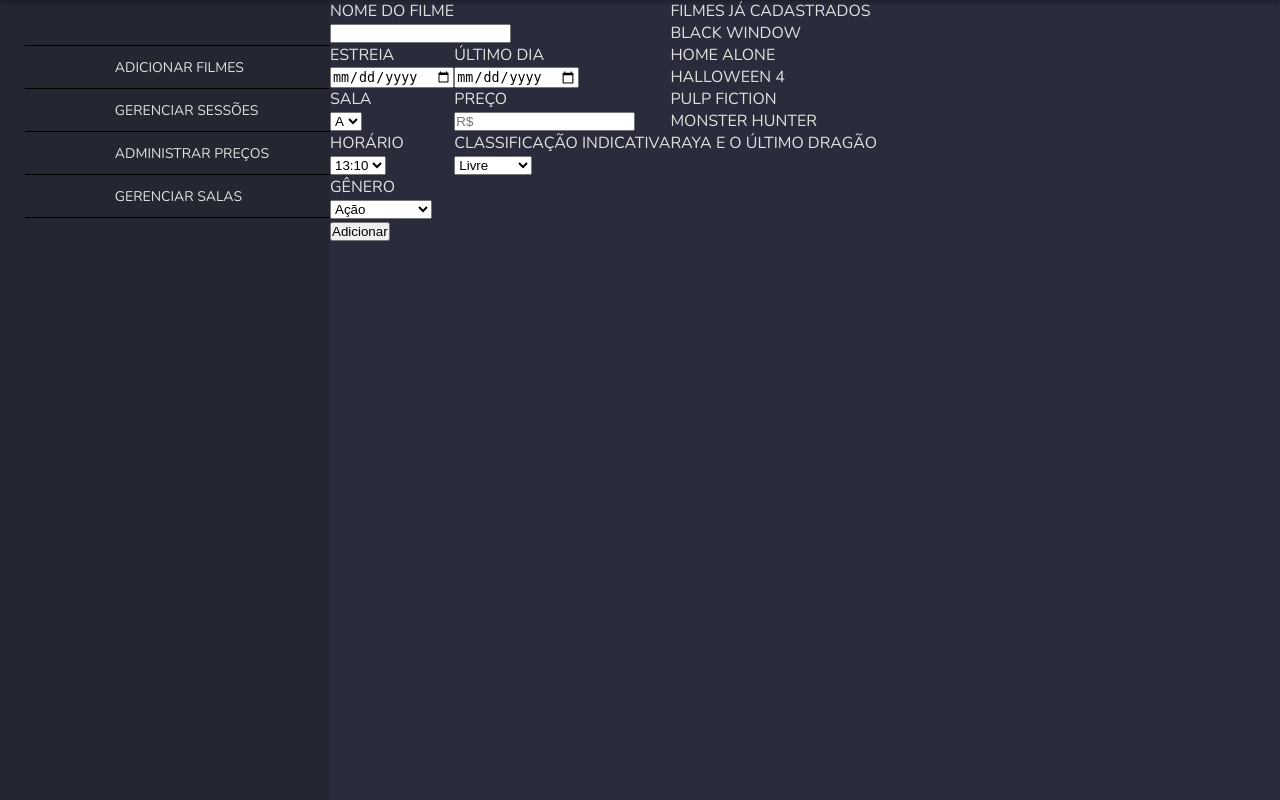
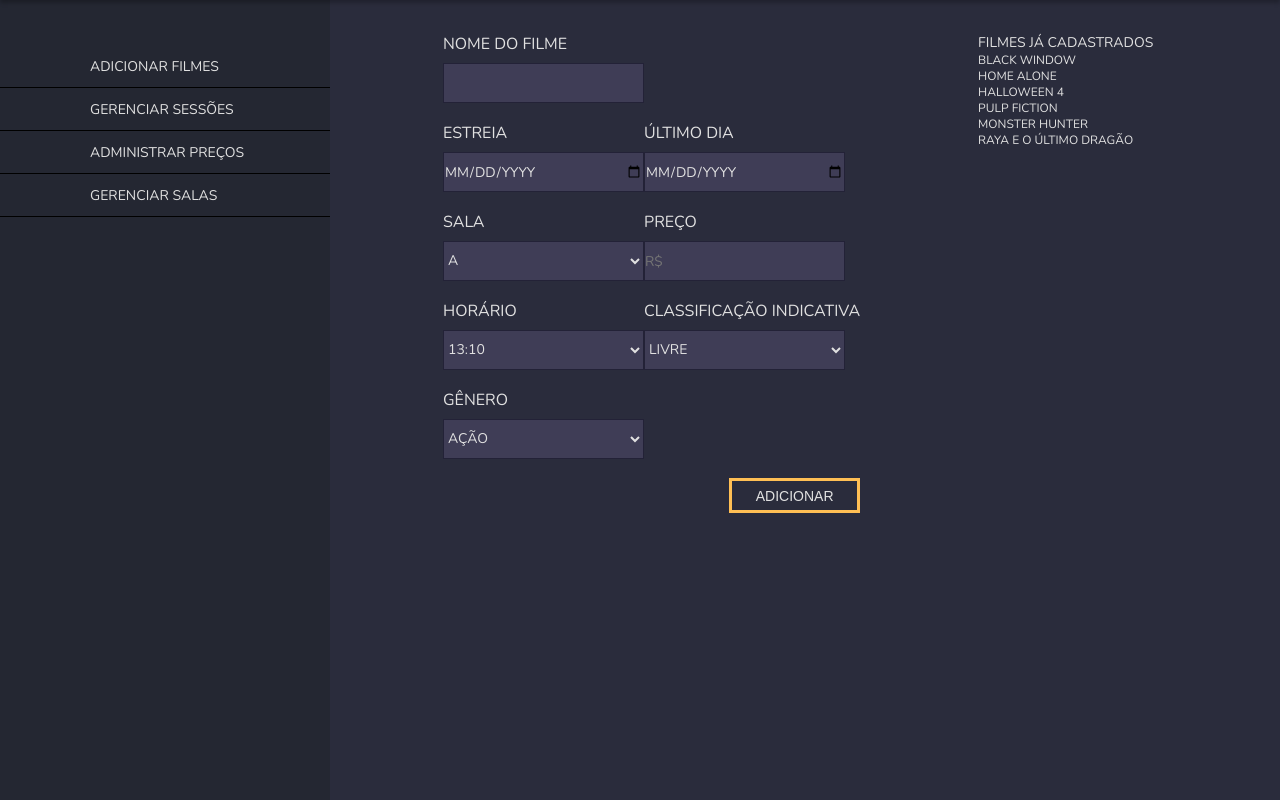
Before and after one commit to estefaneluz/projetoCinema, a PHP site: page /acesso-adm.html in a window 1280 px wide. Shown: the part 80-880 px from the top of the page. Run offline with PHP 8.4, Linux system fonts and the light colour scheme.

Commit message:
Ajustando e estilizando cadastro de filmes

```diff
--- a/css/acesso-adm.css
+++ b/css/acesso-adm.css
@@ -86,48 +86,86 @@
   }
   .menu-adm nav{
     margin-top: 45px;
-    float: right;
+
   }
   .menu-adm nav ul li{
     border-bottom: 1px solid black; /*ajustar cor*/
     width: 100%;
     padding: 10px 61px 10px 90px;
   }
-  .menu-adm nav ul li:nth-child(1){
-    border-top: 1px solid black;
-  }
+
   .menu-adm nav ul li:hover{
     background: #3f3d56;
-    transform: translate(2px) scale(1.1);
-    width: 310px;
-    border-top: 1px solid black;
+    transition: 0.2s;
+
 
   }
   .menu-adm nav ul li a{
     text-transform: uppercase;
     color: #e1e1e1;
     font-size: 14px;
-    width:280px;
 
   }
+
 
   /*CADASTRO DE FILMES*/
 .cadastro-filmes{
     display: flex;
     flex-direction: row;
     text-transform: uppercase;
+    padding: 33px 33px 51px 113px;
 
   }
 .colunas{
     display: flex;
     flex-direction: row;
+    justify-content: space-between;
 }
-  .colunas-1
-  {
-      display:flex;
-      flex-direction: column;
+
+  form input, form select{
+    background-color: #3f3d56;
+    color:#e1e1e1;
+    font-family:  Nunito, Arial, Helvetica, sans-serif;
+    font-size: 14px;
+    border: 1px solid #232237;
+    text-transform: uppercase;
+    margin-top:8px;
+    margin-bottom: 19px;
+    /*aplicar sombra*/
   }
-.colunas-2{
-    display: flex;
-    flex-direction:column ;
+  .nFilme{
+    width: 418px;
+    height: 40px;
   }
+  .form-seletor, .form-filmes{
+    width:201px;
+    height:40px;
+    /*margin-left: 16px;*/
+  }
+.btnAdicionar{
+  text-transform: uppercase;
+  font-size: 14px;
+  color: #e1e1e1;
+  width: 131px;
+  height: 35px;
+  background: none;
+  border: 3px solid #ffbf54;
+  cursor: pointer;
+  float:right;
+
+}
+.btnAdicionar:hover{
+  color: #ffbf54;
+  transition: 0.2s;
+
+}
+.filmes-cadastrados{
+  margin-left: 118px;/*AJUSTAR POSICIONAMENTO*/
+}
+
+.filmes-cadastrados p{
+  font-size: 14px;
+
+}.filmes-cadastrados div p{
+  font-size: 12px;
+}
```
Lines whose indentation alone changed are shown as unchanged.
